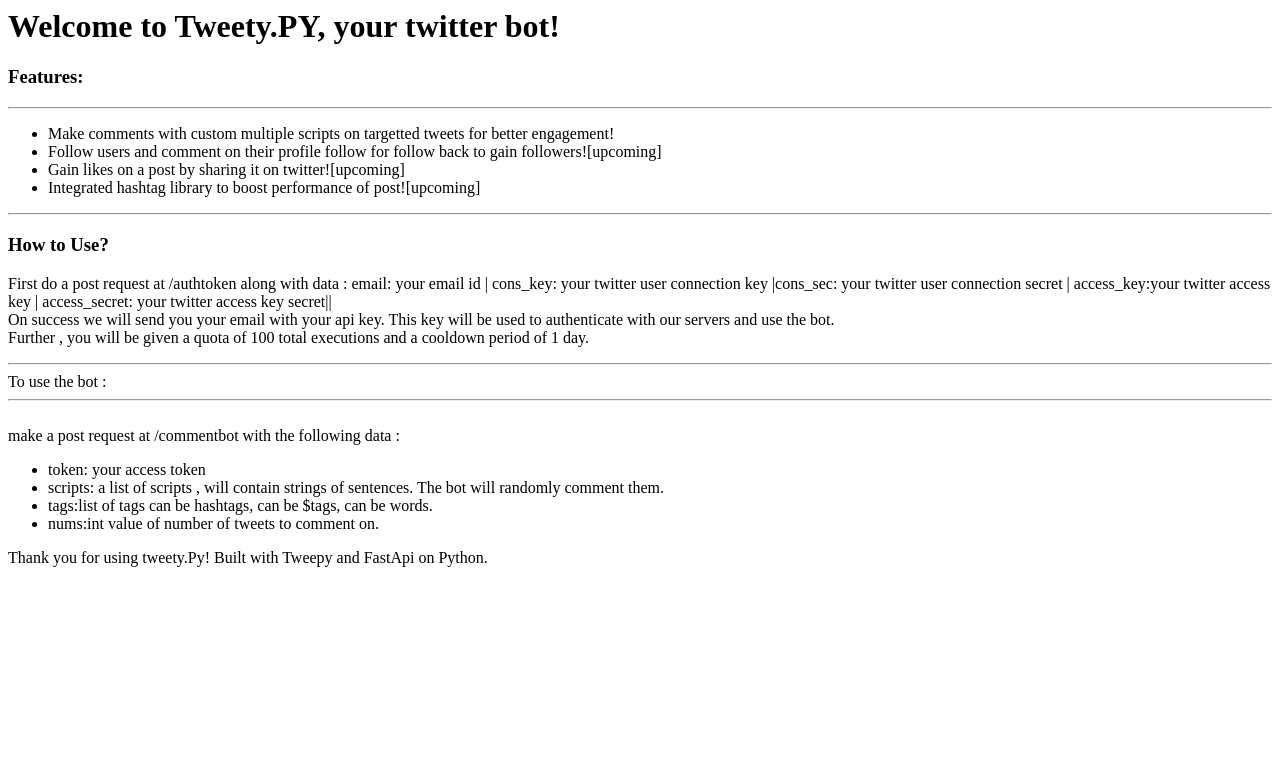
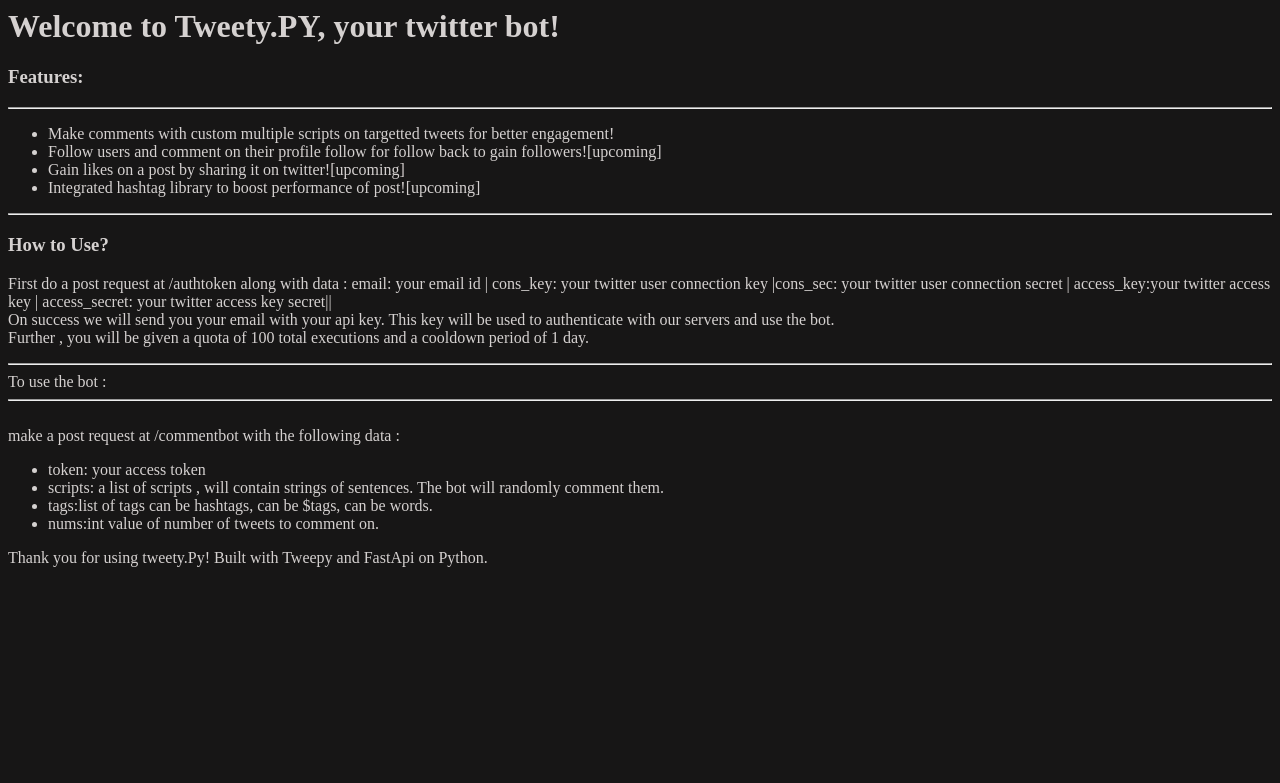
Before and after one commit to unownone/Tweety.py, a Python web app: template templates/index.html in a window 1280 px wide. Shown: the top 783 px of the page. Run offline with Jinja, Linux system fonts and the light colour scheme; the template is opened without the code that fills it, so the values that code supplies are empty.

Commit message:
color change

```diff
--- a/templates/index.html
+++ b/templates/index.html
@@ -1,7 +1,7 @@
 <head>
     <title>Tweety.Py</title>
 </head>
-<body>
+<body style="background-color:#171616;color:#D5D1D0">
     <h1>Welcome to Tweety.PY, your twitter bot!</h1>
     <h3>Features:</h3>
     <hr>
```
